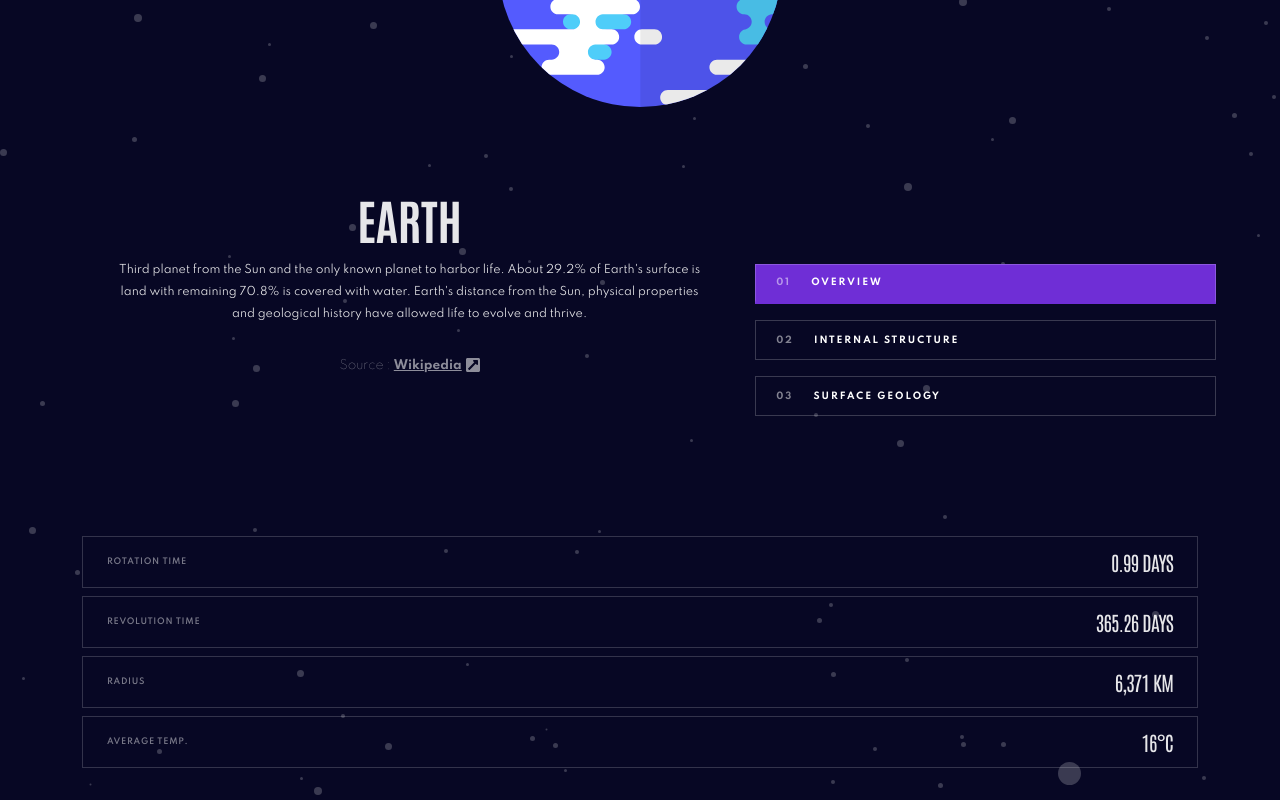
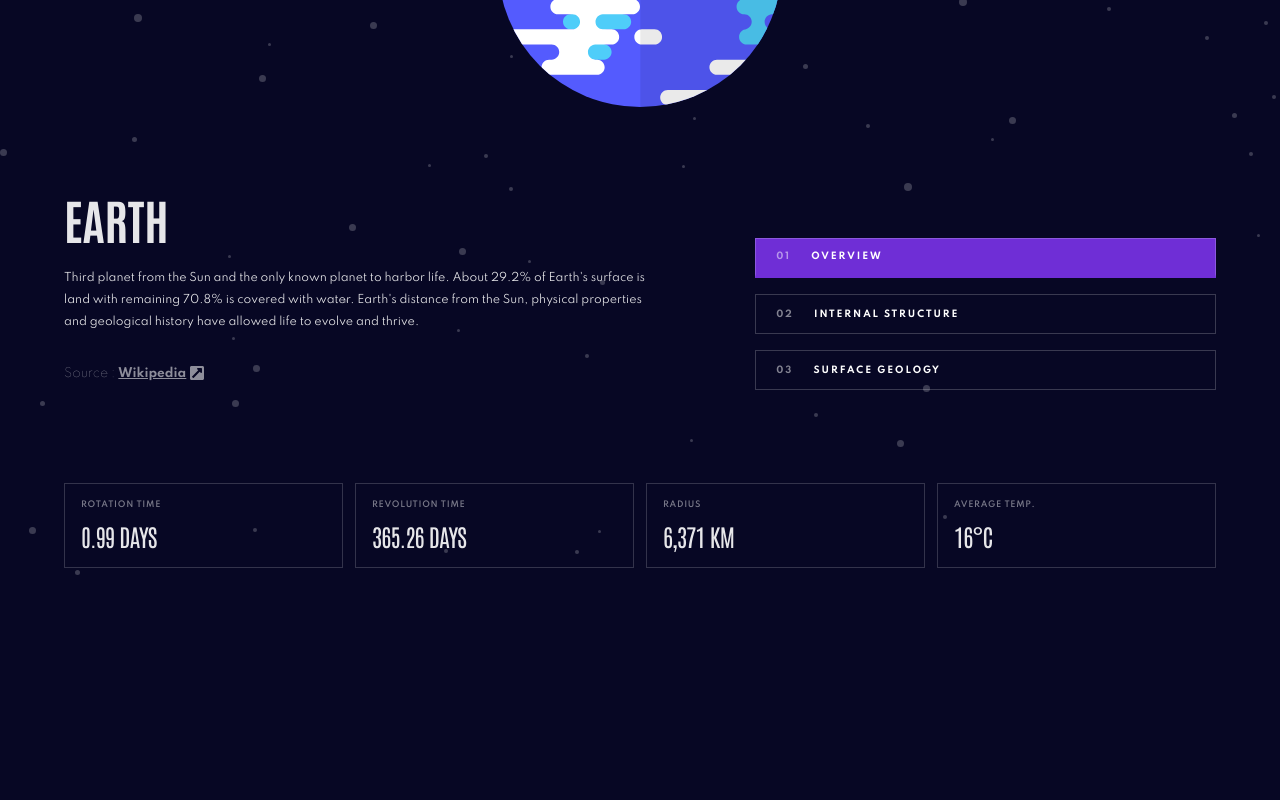
Before and after one commit to philosophy-flow/planets-fact-app, a React (Create React App) app: page /Earth in a window 1280 px wide. Shown: the part 408-1208 px from the top of the page. After the commit the page ends 1008 px from the top, so only its background shows below. Built offline with nearby package versions, Linux system fonts and the light colour scheme.

Commit message:
finishing tablet styles

```diff
--- a/src/components/Planet/Planet.css
+++ b/src/components/Planet/Planet.css
@@ -139,7 +139,7 @@
 
     display: grid;
     grid-template-columns: 1fr 1fr 1fr 1fr 1fr;
-    grid-template-rows: 1fr 1fr 1fr 1fr 1fr;
+    grid-auto-rows: minmax(min-content, max-content);
     gap: 0px 0px;
     grid-template-areas:
       "planet-image-container planet-image-container planet-image-container planet-image-container planet-image-container"
@@ -202,4 +202,38 @@
   .planet-geology {
     width: 5rem;
   }
+
+
+  .planet-text-container {
+    height: 254px;
+    margin: 0;
+    text-align: left;
+  }
+
+  .planet-text {
+    margin: 1.5rem 0 2rem;
+  }
+
+
+  .planet-stats-container {
+    display: flex;
+    width: 90%;
+  }
+
+  .planet-stat {
+    margin: 0 .75rem 0 0;
+    flex-direction: column;
+    align-items: flex-start;
+    width: 25%;
+    padding: 1rem 1rem;
+  }
+
+  .planet-stat:last-child {
+    margin-right: 0;
+  }
+
+  .planet-stat strong {
+    margin-top: .6rem;
+    font-size: 1.5rem;
+  }
 }
```
